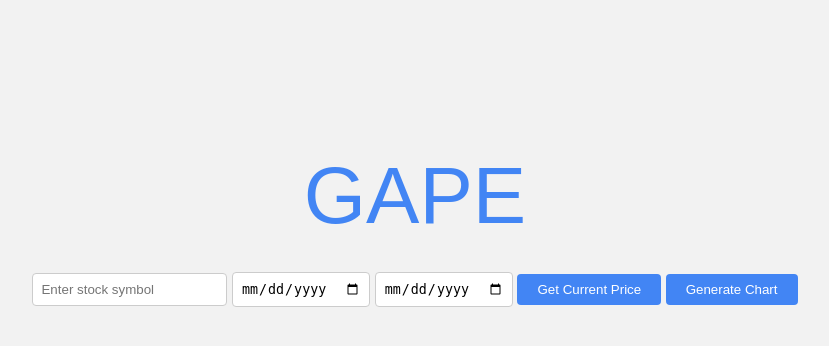
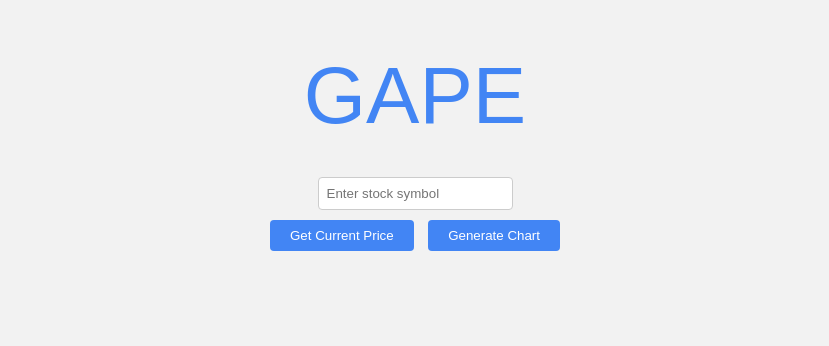
Before and after one commit to Portfolio-Pursuit/StockGapVisualizer, a Flask app: page / in a window 1280 px wide. Shown: the top 346 px of the page, without its empty margins (225-1054 px from the left). Run offline with Flask 3, Linux system fonts and the light colour scheme.

Commit message:
Put chart and search on one page
- updates routes to '/' to allow POST and GET
- remove input for start / end
- better spacing in UI

```diff
--- a/app.py
+++ b/app.py
@@ -5,7 +5,7 @@ import plotly.graph_objs as go
 
 app = Flask(__name__)
 
-@app.route('/')
+@app.route('/landing')
 def index():
     return render_template('index.html')
 
@@ -16,29 +16,30 @@ def get_current_price():
     current_price = stock_info.history(period="1d")["Close"][0]
     return jsonify({"current_price": current_price})
 
-@app.route('/chart', methods=['POST'])
+@app.route('/', methods=['POST', 'GET'])
 def chart():
-    symbol = request.form['symbol']
-    start_date = request.form.get('start_date')
-    end_date = request.form.get('end_date')
+    symbol = ""
+    chart_html = ""
 
-    stock_info = yf.Ticker(symbol)
-    historical_data = stock_info.history(period="max")
+    if request.method == 'POST':
+        symbol = request.form['symbol']
 
-    if historical_data.empty:
-        start_date = historical_data.index.min().strftime('%Y-%m-%d')
+        stock_info = yf.Ticker(symbol)
+        historical_data = stock_info.history(period="max")
 
-    data = yf.download(symbol, start=start_date, end=end_date)
-    data['Gap'] = data['Open'] - data['Close'].shift(1)
+        if not historical_data.empty:
+            data = historical_data
+            data['Gap'] = data['Open'] - data['Close'].shift(1)
 
-    chart = go.Figure(data=[go.Candlestick(x=data.index,
-                                            open=data['Open'],
-                                            high=data['High'],
-                                            low=data['Low'],
-                                            close=data['Close'])])
-    chart.add_trace(go.Scatter(x=data.index, y=data['Gap'], mode='lines', name='Gap'))
+            chart = go.Figure(data=[go.Candlestick(x=data.index,
+                                                    open=data['Open'],
+                                                    high=data['High'],
+                                                    low=data['Low'],
+                                                    close=data['Close'])])
+            chart.add_trace(go.Scatter(x=data.index, y=data['Gap'], mode='lines', name='Gap'))
+            chart_html = chart.to_html()
 
-    return chart.to_html()
+    return render_template('index.html', symbol=symbol, chart_html=chart_html)
 
 if __name__ == '__main__':
-    app.run(debug=True)
+    app.run(port=8000, debug=True)
--- a/templates/index.html
+++ b/templates/index.html
@@ -13,18 +13,20 @@
         .google-logo {
             font-size: 80px;
             color: #4285f4;
-            margin-top: 150px;
+            margin-top: 50px; /* Adjusted margin for better spacing */
         }
         .search-container {
             margin-top: 30px;
         }
         .search-bar {
             padding: 8px;
+            margin: 5px; /* Added margin for spacing between elements */
             border: 1px solid #ccc;
             border-radius: 4px;
         }
         .search-button {
             padding: 8px 20px;
+            margin: 5px; /* Added margin for spacing between elements */
             background-color: #4285f4;
             border: none;
             color: white;
@@ -50,13 +52,17 @@
 <body>
     <div class="google-logo">GAPE</div>
     <div class="search-container">
-        <form action="/chart" method="post">
-            <input type="text" class="search-bar" id="symbol" name="symbol" placeholder="Enter stock symbol" required>
-            <input type="date" class="search-bar" id="start_date" name="start_date" required>
-            <input type="date" class="search-bar" id="end_date" name="end_date" required>
+        <form action="/" method="post">
+            <input type="text" class="search-bar" id="symbol" name="symbol" placeholder="Enter stock symbol" value="{{ symbol }}" required>
+            <br> <!-- Line break for better spacing -->
             <button type="button" class="search-button" onclick="getCurrentPrice()">Get Current Price</button>
             <button type="submit" class="search-button">Generate Chart</button>
         </form>
     </div>
+    <div>
+        {% if chart_html %}
+            {{ chart_html | safe }}
+        {% endif %}
+    </div>
 </body>
 </html>
```
